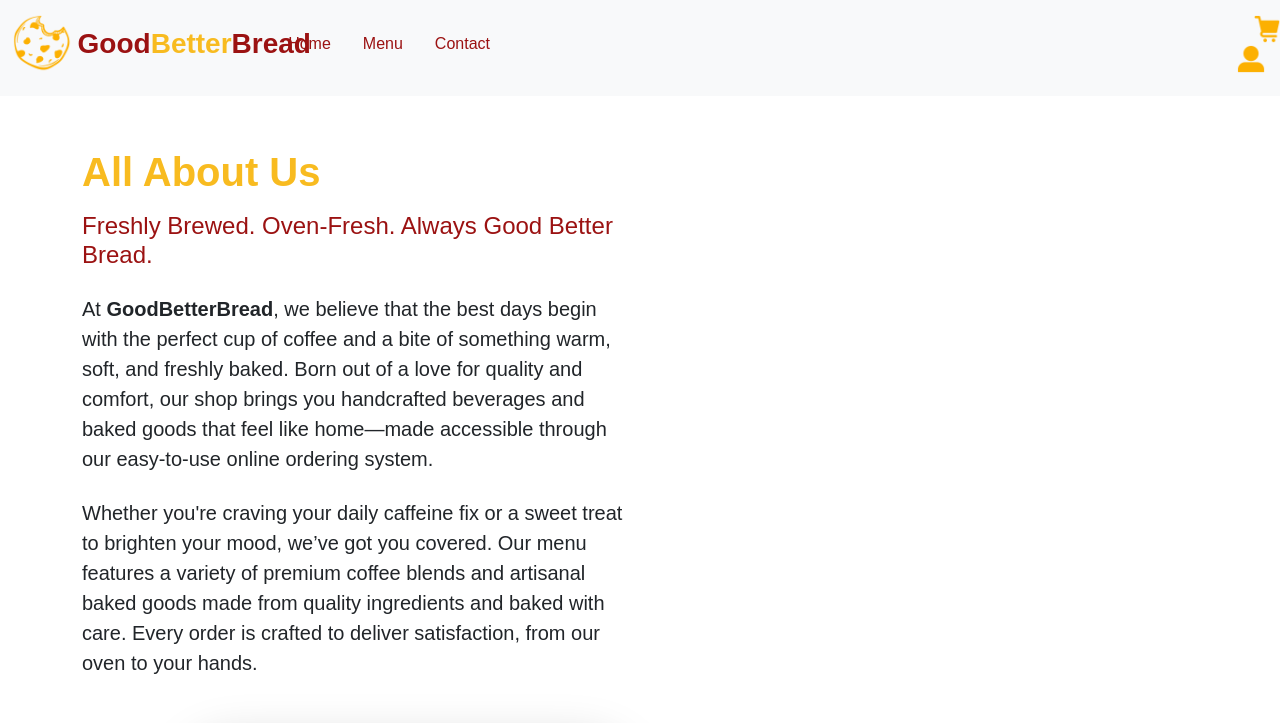
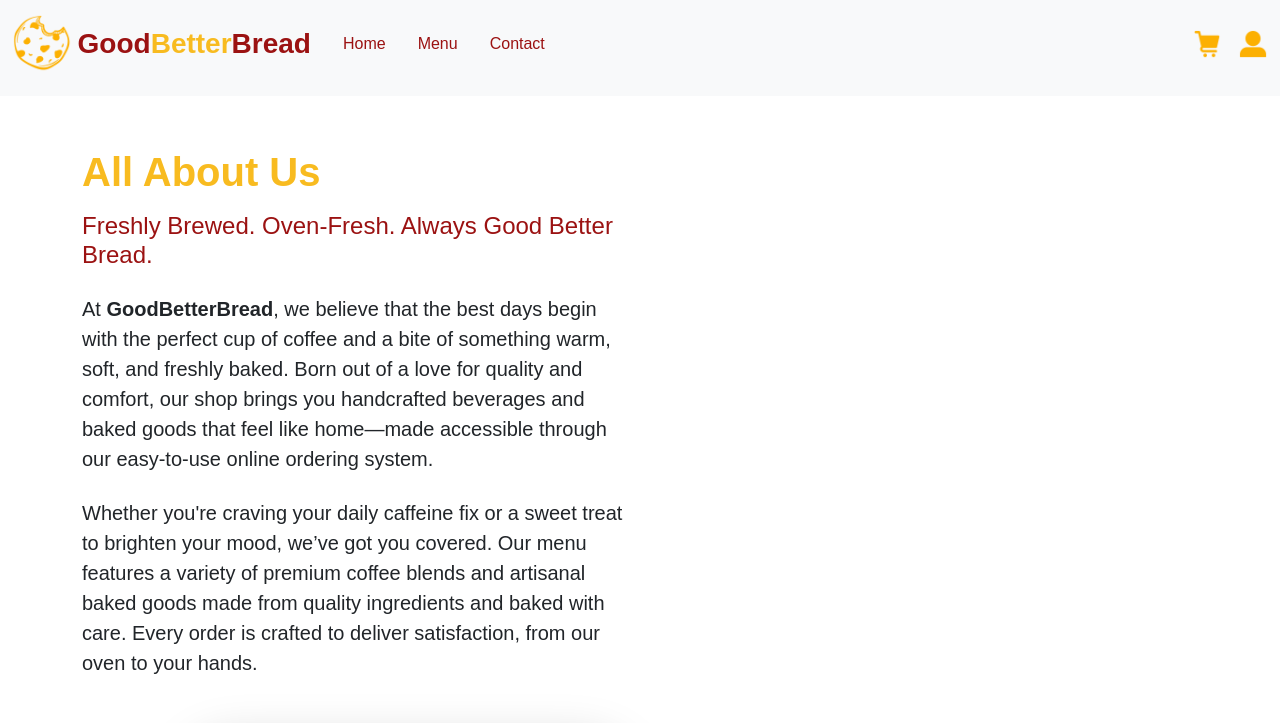
Before and after one commit to mrklrnc/GoodBetterBread, a plain HTML site: page about.html in a window 1280 px wide. Shown: the top 723 px of the page. Drawn offline with nearby package versions, Linux system fonts and the light colour scheme.

Commit message:
fixed minor issue with nav bar

```diff
--- a/about.html
+++ b/about.html
@@ -27,7 +27,7 @@
           <li class="nav-item mx-2"><a class="nav-link mlink" href="menu.html">Menu</a></li>
           <li class="nav-item mx-2"><a class="nav-link mlink" href="">Contact</a></li>
         </ul>
-        <div style="margin-left: 730px;">
+        <div class="ms-auto d-flex align-items-center">
             <img src="img/yellow-cart-header.png" alt="cart" class="img-fluid mx-3" style="width: 30px;">
             <img src="img/person.png" alt="person" class="img-fluid" style="width: 30px;">
           </div>
```
Also changed, not shown: 1 other file.
